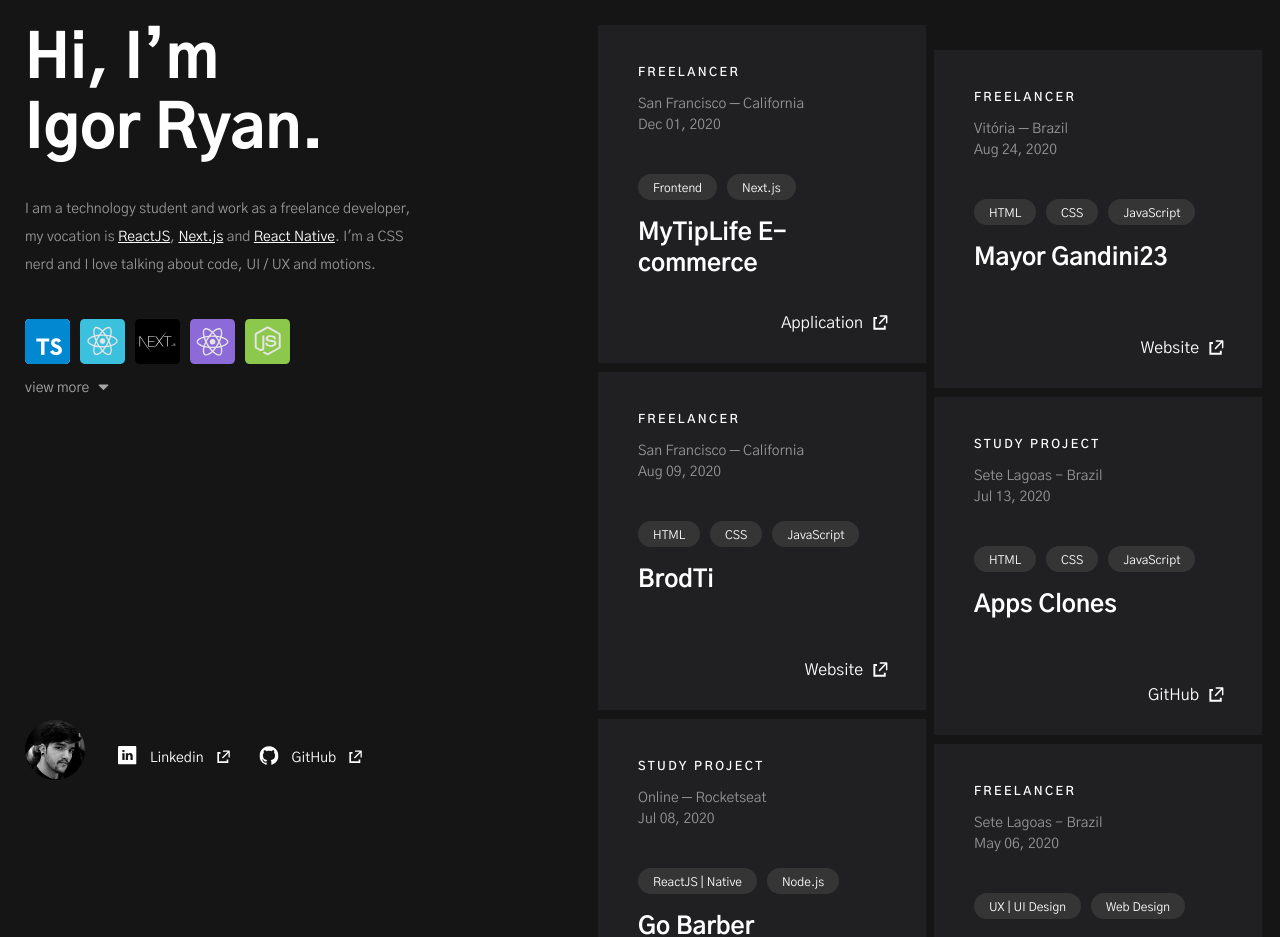
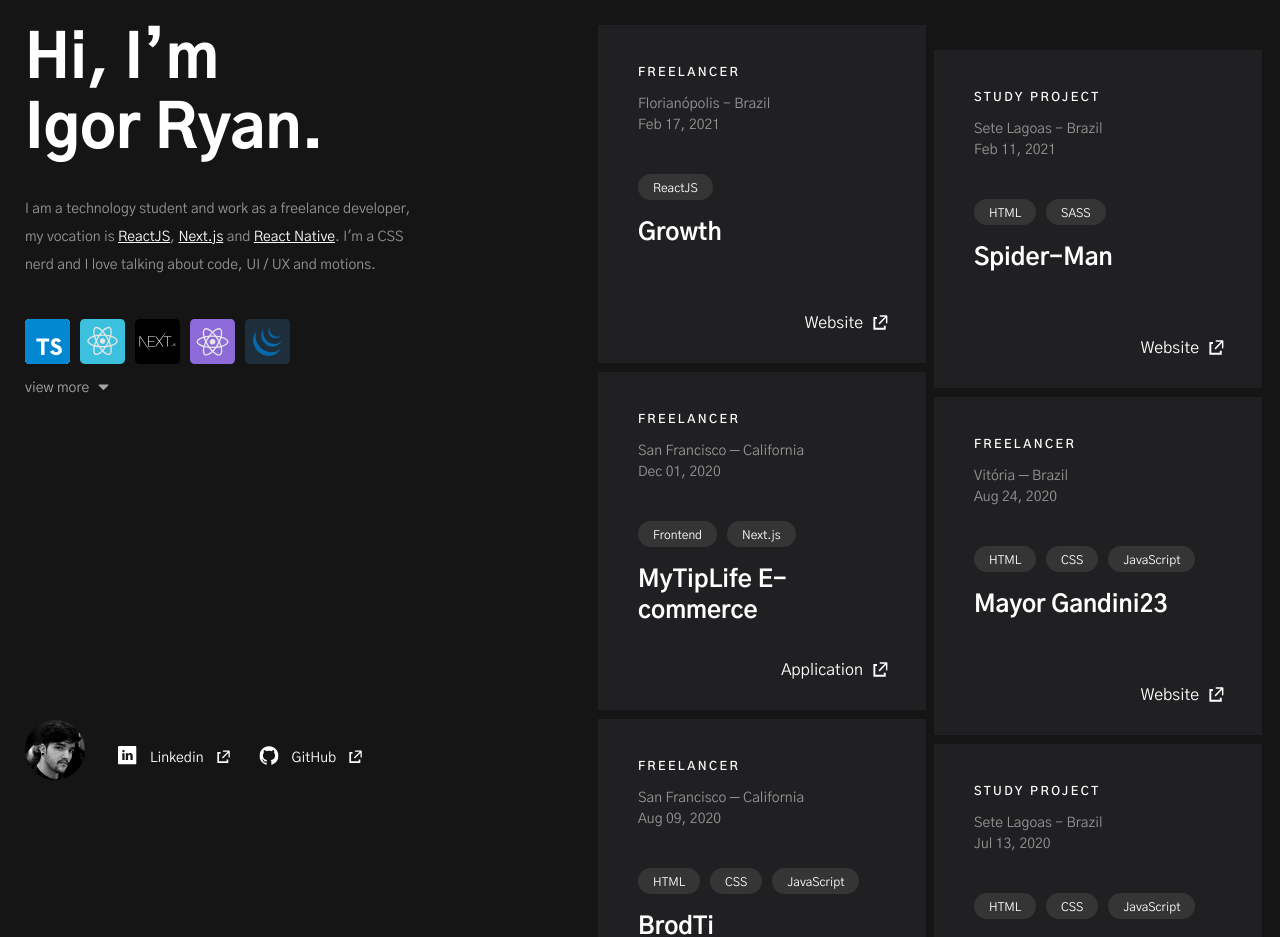
Before and after one commit to Igorryan/portfolio, a React (Create React App) app: page / in a window 1280 px wide. Shown: the top 937 px of the page. Built offline with nearby package versions, Linux system fonts and the light colour scheme.

Commit message:
Link projects

```diff
--- a/src/DTOS/ISkills.ts
+++ /dev/null
@@ -1,5 +0,0 @@
-export default interface ISkills {
-  name: string;
-  icon: string;
-  category: 'development' | 'design'
-}
--- a/src/components/Projectsmin/index.tsx
+++ b/src/components/Projectsmin/index.tsx
@@ -2,121 +2,9 @@
 import { motion } from "framer-motion";
 import AccessIcon from "../../assets/icons/access.svg";
 
+import Projets from  '../../data/Projects'
+
 import { Container, Project, Title, TagsContainer, Tag, UpTitle, Local, Data, Access } from './styles';
-
-interface IProject {
-  title: string;
-  uptitle: string;
-  local: string;
-  date: Date;
-  tags: string[];
-  link: string;
-  linkLabel: string
-}
-
-
-const projects: IProject[] = [
-  {
-    title: 'BrodTi',
-    uptitle: 'Freelancer',
-    local: 'San Francisco ─ California',
-    date: new Date(2020, 7, 9),
-    tags: [
-      'HTML',
-      'CSS',
-      'JavaScript',
-    ],
-    link: 'http://brodti.com',
-    linkLabel: 'Website'
-  },
-  {
-    title: 'API Net Promoter Score (NPS)',
-    uptitle: 'IGTI',
-    local: 'Belo Horizonte ─ Brazil',
-    date: new Date(2020, 3, 14),
-    tags: [
-      'Node.js',
-      'Docker',
-    ],
-    link: 'https://github.com/Igorryan/nps-igti',
-    linkLabel: 'GitHub'
-  },
-  {
-    title: 'University Compartments',
-    uptitle: 'PUC MINAS',
-    local: 'Belo Horizonte ─ Brazil',
-    date: new Date(2019, 1, 11),
-    tags: [
-      'Javascript',
-      'Firebase',
-    ],
-    link: 'https://github.com/Igorryan/escaninhos-pucminas',
-    linkLabel: 'GitHub'
-  },
-  {
-    title: 'MyTipLife E-commerce',
-    uptitle: 'Freelancer',
-    local: 'San Francisco ─ California',
-    date: new Date(2020, 11, 1),
-    tags: [
-      'Frontend',
-      'Next.js',
-    ],
-    link: 'https://mytiplife.vercel.app',
-    linkLabel: 'Application'
-  },
-  {
-    title: 'Mayor Gandini23',
-    uptitle: 'Freelancer',
-    local: 'Vitória ─ Brazil',
-    date: new Date(2020, 7, 24),
-    tags: [
-      'HTML',
-      'CSS',
-      'JavaScript',
-    ],
-    link: 'https://www.gandini23.com.br',
-    linkLabel: 'Website'
-  },
-  {
-    title: 'Go Barber',
-    uptitle: 'Study Project',
-    local: 'Online ─ Rocketseat',
-    date: new Date(2020, 6, 8),
-    tags: [
-      'ReactJS | Native',
-      'Node.js',
-    ],
-    link: 'https://github.com/Igorryan/gobarber',
-    linkLabel: 'GitHub'
-  },
-  {
-    title: 'Apps Clones',
-    uptitle: 'Study Project',
-    local: 'Sete Lagoas - Brazil',
-    date: new Date(2020, 6, 13),
-    tags: [
-      'HTML',
-      'CSS',
-      'JavaScript',
-    ],
-    link: 'https://github.com/Igorryan/apps-clones',
-    linkLabel: 'GitHub'
-  },
-  {
-    title: 'Exclusive E-commerce',
-    uptitle: 'Freelancer',
-    local: 'Sete Lagoas - Brazil',
-    date: new Date(2020, 4, 6),
-    tags: [
-      'UX | UI Design',
-      'Web Design'
-    ],
-    link: 'https://www.figma.com/file/0vaggidrXGW9T5bvgfmuq5/Exclusive-Web-Plataform?node-id=0%3A1',
-    linkLabel: 'Figma'
-  },
-]
-
 
 const Projectsmin: React.FC = () => {
 
@@ -125,7 +13,7 @@
   const [noProjectsSelected, setNoProjectsSelected] = useState<boolean>(true);
 
   const projectsSortByDate = useMemo(() => {
-    return projects.slice().sort((a, b) =>  b.date.getTime() - a.date.getTime())
+    return Projets.slice().sort((a, b) =>  b.date.getTime() - a.date.getTime())
   }, [])
 
 
--- a/src/components/Projectsmin/styles.ts
+++ b/src/components/Projectsmin/styles.ts
@@ -23,6 +23,7 @@
   padding: 40px ;
   overflow: hidden;
   transition: 0.1s;
+  cursor: pointer;
 
   @media only screen and (max-width: 1100px){
     width: auto;
--- a/src/components/Sidebar/index.tsx
+++ b/src/components/Sidebar/index.tsx
@@ -1,25 +1,19 @@
 import React, { useEffect, useCallback, useState, useRef, useMemo } from 'react';
 import { Container, InfoContainer, Title, Description, SkillsContainer, ContactContainer, Contact } from './styles';
+import { Link } from 'react-router-dom';
+import { FaCaretDown, FaCaretUp } from 'react-icons/fa'
+import ReactTooltip from 'react-tooltip';
+import $ from 'jquery';
 
-import ISkills from '../../DTOS/ISkills';
-import $ from 'jquery';
-import ReactTooltip from 'react-tooltip';
+
+import Skills from '../../data/Skills';
 
 import GithubIcon from "../../assets/icons/github.svg";
 import LinkedinIcon from "../../assets/icons/linkedin.svg";
 import AccessIcon from "../../assets/icons/access.svg";
 import ProfileAvatar from '../../assets/img/profile.jpeg';
-import { FaCaretDown, FaCaretUp } from 'react-icons/fa'
 
-import { Link } from 'react-router-dom';
-
-
-interface ISideBar {
-  title: string;
-  skills: ISkills[];
-}
-
-const Sidebar: React.FC<ISideBar> = ({ title, skills, children }) => {
+const Sidebar: React.FC = ({ children }) => {
   const contactContainerRef = useRef<HTMLDivElement>(null);
   const [contactPositionScroll, setContactPositionScroll] = useState<boolean>();
   const [seeItAll, setSeeItAll] = useState(false);
@@ -55,19 +49,19 @@
   }, [contactPositionScroll, distanceContact]);
 
   const developmentSkills = useMemo(() => {
-    return skills.filter(s => s.category === 'development')
-  }, [skills])
+    return Skills.filter(s => s.category === 'development')
+  }, [])
 
   const designSkills = useMemo(() => {
-    return skills.filter(s => s.category === 'design')
-  }, [skills])
+    return Skills.filter(s => s.category === 'design')
+  }, [])
 
   return (
     <Container>
       <ReactTooltip place='top' effect="solid" />
 
       <InfoContainer>
-        <Title>{title}</Title>
+        <Title>Hi, I’m Igor Ryan.</Title>
 
         <Description>
           {children}
--- /dev/null
+++ b/src/data/Projects.ts
@@ -0,0 +1,148 @@
+interface IProject {
+  title: string;
+  uptitle: string;
+  local: string;
+  date: Date;
+  tags: string[];
+  link: string;
+  linkLabel: string
+}
+
+
+const Projects: IProject[] = [
+  {
+    title: 'Growth',
+    uptitle: 'Freelancer',
+    local: 'Florianópolis - Brazil',
+    date: new Date(2021, 1, 17),
+    tags: [
+      'ReactJS',
+    ],
+    link: 'https://growth.sale',
+    linkLabel: 'Website'
+  },
+  {
+    title: 'Spider-Man',
+    uptitle: 'Study Project',
+    local: 'Sete Lagoas - Brazil',
+    date: new Date(2021, 1, 11),
+    tags: [
+      'HTML',
+      'SASS',
+    ],
+    link: 'https://heuristic-saha-7147d4.netlify.app/',
+    linkLabel: 'Website'
+  },
+  {
+    title: 'BrodTi',
+    uptitle: 'Freelancer',
+    local: 'San Francisco ─ California',
+    date: new Date(2020, 7, 9),
+    tags: [
+      'HTML',
+      'CSS',
+      'JavaScript',
+    ],
+    link: 'https://github.com/Igorryan/brodti',
+    linkLabel: 'GitHub'
+  },
+  {
+    title: 'API Net Promoter Score (NPS)',
+    uptitle: 'IGTI',
+    local: 'Belo Horizonte ─ Brazil',
+    date: new Date(2020, 3, 14),
+    tags: [
+      'Node.js',
+      'Docker',
+    ],
+    link: 'https://github.com/Igorryan/nps-igti',
+    linkLabel: 'GitHub'
+  },
+  {
+    title: 'University Compartments',
+    uptitle: 'PUC MINAS',
+    local: 'Belo Horizonte ─ Brazil',
+    date: new Date(2019, 1, 11),
+    tags: [
+      'Javascript',
+      'Firebase',
+    ],
+    link: 'https://github.com/Igorryan/escaninhos-pucminas',
+    linkLabel: 'GitHub'
+  },
+  {
+    title: 'MyTipLife E-commerce',
+    uptitle: 'Freelancer',
+    local: 'San Francisco ─ California',
+    date: new Date(2020, 11, 1),
+    tags: [
+      'Frontend',
+      'Next.js',
+    ],
+    link: 'https://mytiplife.vercel.app',
+    linkLabel: 'Application'
+  },
+  {
+    title: 'Mayor Gandini23',
+    uptitle: 'Freelancer',
+    local: 'Vitória ─ Brazil',
+    date: new Date(2020, 7, 24),
+    tags: [
+      'HTML',
+      'CSS',
+      'JavaScript',
+    ],
+    link: 'https://www.gandini23.com.br',
+    linkLabel: 'Website'
+  },
+  {
+    title: 'GoStack',
+    uptitle: 'Study Projects',
+    local: 'Belo Horizonte - Brazil',
+    date: new Date(2020, 6, 9),
+    tags: [
+      'ReactJS | Native',
+      'Node.js',
+    ],
+    link: 'https://github.com/Igorryan/rocketseat-gostack',
+    linkLabel: 'GitHub'
+  },
+  {
+    title: 'GoBarber',
+    uptitle: 'Rocketseat',
+    local: 'Belo Horizonte - Brazil',
+    date: new Date(2020, 6, 8),
+    tags: [
+      'ReactJS | Native',
+      'Node.js',
+    ],
+    link: 'https://github.com/Igorryan/gobarber',
+    linkLabel: 'GitHub'
+  },
+  {
+    title: 'Clones',
+    uptitle: 'Study Project',
+    local: 'Sete Lagoas - Brazil',
+    date: new Date(2020, 6, 13),
+    tags: [
+      'HTML',
+      'CSS',
+      'JavaScript',
+    ],
+    link: 'https://github.com/Igorryan/apps-clones',
+    linkLabel: 'GitHub'
+  },
+  {
+    title: 'Exclusive E-commerce',
+    uptitle: 'Freelancer',
+    local: 'Sete Lagoas - Brazil',
+    date: new Date(2020, 4, 6),
+    tags: [
+      'UX | UI Design',
+    ],
+    link: 'https://www.figma.com/file/0vaggidrXGW9T5bvgfmuq5/Exclusive-Web-Plataform?node-id=0%3A1',
+    linkLabel: 'Figma'
+  },
+]
+
+export default Projects
--- /dev/null
+++ b/src/data/Skills.ts
@@ -0,0 +1,91 @@
+import Typescript from '../assets/icons/typescript.svg';
+import ReactJS from '../assets/icons/reactjs.svg';
+import Next from '../assets/icons/nextjs.svg';
+import ReactNative from '../assets/icons/react-native.svg';
+import Node from '../assets/icons/node.svg';
+// import GraphQL from '../assets/icons/graphql.svg';
+import JQuery from '../assets/icons/jquery.svg';
+import MongoDB from '../assets/icons/mongodb.svg';
+import PostgreSQL from '../assets/icons/postgresqlv2.svg';
+import Docker from '../assets/icons/docker.svg';
+import CorelDraw from '../assets/icons/coreldrawv2.svg';
+import Photoshop from '../assets/icons/photoshopv2.svg';
+import Sass from '../assets/icons/sass.svg';
+
+import Figma from '../assets/icons/figma.svg';
+
+interface ISkills {
+  name: string;
+  icon: string;
+  category: 'development' | 'design'
+}
+
+const Skills: ISkills[] = [
+  {
+    name: 'TypeScript',
+    icon: Typescript,
+    category: 'development'
+  },
+  {
+    name: 'ReactJS',
+    icon: ReactJS,
+    category: 'development'
+  },
+  {
+    name: 'Next.js',
+    icon: Next,
+    category: 'development'
+  },
+  {
+    name: 'React Native',
+    icon: ReactNative,
+    category: 'development'
+  },
+  {
+    name: 'jQuery',
+    icon: JQuery,
+    category: 'development'
+  },
+  {
+    name: 'Sass',
+    icon: Sass,
+    category: 'development'
+  },
+  {
+    name: 'Node.js',
+    icon: Node,
+    category: 'development'
+  },
+  {
+    name: 'MongoDB',
+    icon: MongoDB,
+    category: 'development'
+  },
+  {
+    name: 'PostgreSQL',
+    icon: PostgreSQL,
+    category: 'development'
+  },
+  {
+    name: 'Docker',
+    icon: Docker,
+    category: 'development'
+  },
+  {
+    name: 'Figma',
+    icon: Figma,
+    category: 'design'
+  },
+  {
+    name: 'Corel Draw',
+    icon: CorelDraw,
+    category: 'design'
+  },
+  {
+    name: 'Photoshop',
+    icon: Photoshop,
+    category: 'design'
+  },
+]
+
+export default Skills
--- a/src/pages/Home/index.tsx
+++ b/src/pages/Home/index.tsx
@@ -1,104 +1,16 @@
 import React from 'react';
 
 import { Container } from './styles';
-import ISkills from '../../DTOS/ISkills';
 
 import Sidebar from '../../components/Sidebar';
 import Section from '../../components/Section';
 import ProjectsMin from '../../components/Projectsmin';
 
-import Typescript from '../../assets/icons/typescript.svg';
-import ReactJS from '../../assets/icons/reactjs.svg';
-import Next from '../../assets/icons/nextjs.svg';
-import ReactNative from '../../assets/icons/react-native.svg';
-import Node from '../../assets/icons/node.svg';
-import GraphQL from '../../assets/icons/graphql.svg';
-import JQuery from '../../assets/icons/jquery.svg';
-import MongoDB from '../../assets/icons/mongodb.svg';
-import PostgreSQL from '../../assets/icons/postgresqlv2.svg';
-import Docker from '../../assets/icons/docker.svg';
-import CorelDraw from '../../assets/icons/coreldrawv2.svg';
-import Photoshop from '../../assets/icons/photoshopv2.svg';
-
-import Figma from '../../assets/icons/figma.svg';
-
-
-const Skills: ISkills[] = [
-  {
-    name: 'TypeScript',
-    icon: Typescript,
-    category: 'development'
-  },
-  {
-    name: 'ReactJS',
-    icon: ReactJS,
-    category: 'development'
-  },
-  {
-    name: 'Next.js',
-    icon: Next,
-    category: 'development'
-  },
-  {
-    name: 'React Native',
-    icon: ReactNative,
-    category: 'development'
-  },
-  {
-    name: 'Node.js',
-    icon: Node,
-    category: 'development'
-  },
-  {
-    name: 'GraphQL',
-    icon: GraphQL,
-    category: 'development'
-  },
-  {
-    name: 'jQuery',
-    icon: JQuery,
-    category: 'development'
-  },
-  {
-    name: 'MongoDB',
-    icon: MongoDB,
-    category: 'development'
-  },
-  {
-    name: 'PostgreSQL',
-    icon: PostgreSQL,
-    category: 'development'
-  },
-  {
-    name: 'Docker',
-    icon: Docker,
-    category: 'development'
-  },
-  {
-    name: 'Figma',
-    icon: Figma,
-    category: 'design'
-  },
-  {
-    name: 'Corel Draw',
-    icon: CorelDraw,
-    category: 'design'
-  },
-  {
-    name: 'Photoshop',
-    icon: Photoshop,
-    category: 'design'
-  },
-
-]
-
 const Home: React.FC = () => {
 
   return (
     <Container>
-      <Sidebar
-        title='Hi, I’m Igor Ryan.'
-        skills={Skills}>
+      <Sidebar>
           I am a technology student and work as a freelance developer,
           my vocation is <a href="https://pt-br.reactjs.org/" rel="noopener noreferrer" target="_blank">ReactJS</a>, <a href="https://nextjs.org" rel="noopener noreferrer" target="_blank">Next.js</a> and <a href="https://reactnative.dev" rel="noopener noreferrer" target="_blank">React Native</a>. I'm a CSS nerd and I love talking about code, UI / UX and motions.
       </Sidebar>
```
Also changed, not shown: src/assets/icons/sass.svg (added).
